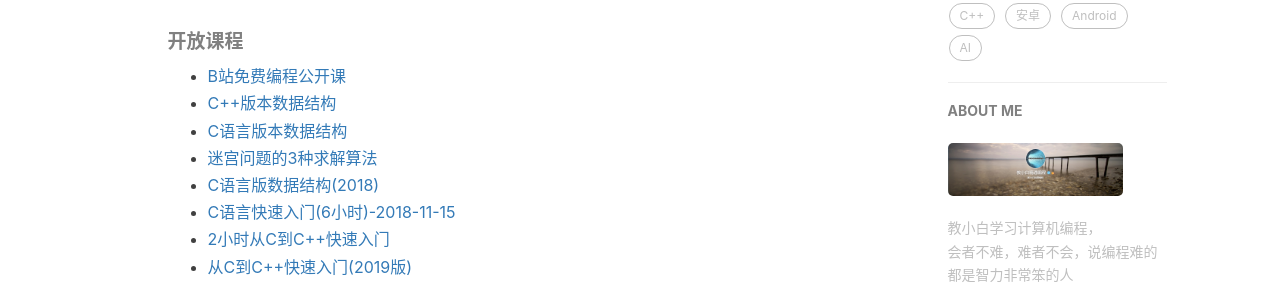
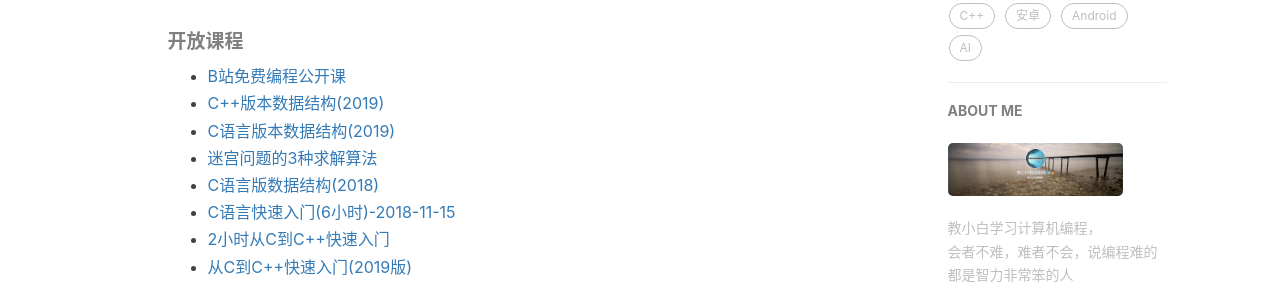
Before and after one commit to xuepro/xuepro.github.io, a Jekyll site: the page built from about.html, in a window 1280 px wide. Shown: the part 547-831 px from the top of the page. Built offline with Jekyll 4.4.1, drawn with Linux system fonts in a browser that asks for light colours; nearby versions of some CDN libraries; comment, search, counter and statistics services are not loaded.

Commit message:
Update about.html

```diff
--- a/about.html
+++ b/about.html
@@ -24,8 +24,8 @@ header-img: "img/post-bg-rwd.jpg"
     <h5>开放课程</h5>
     <ul>
         <li><a href  ="http://space.bilibili.com/281453312"> B站免费编程公开课</a> </li>
-        <li><a href="https://ke.qq.com/course/404761?tuin=ac5537fd">C++版本数据结构</a></li>
-	<li><a href="https://ke.qq.com/course/406944?tuin=ac5537fd">C语言版本数据结构</a></li>
+        <li><a href="https://ke.qq.com/course/404761?tuin=ac5537fd">C++版本数据结构(2019)</a></li>
+	<li><a href="https://ke.qq.com/course/406944?tuin=ac5537fd">C语言版本数据结构(2019)</a></li>
 	<li><a href="https://ke.qq.com/course/405177?tuin=ac5537fd">迷宫问题的3种求解算法</a></li>
 
 	<li><a href="https://ke.qq.com/course/258409?tuin=ac5537fd">C语言版数据结构(2018)</a></li>
```
